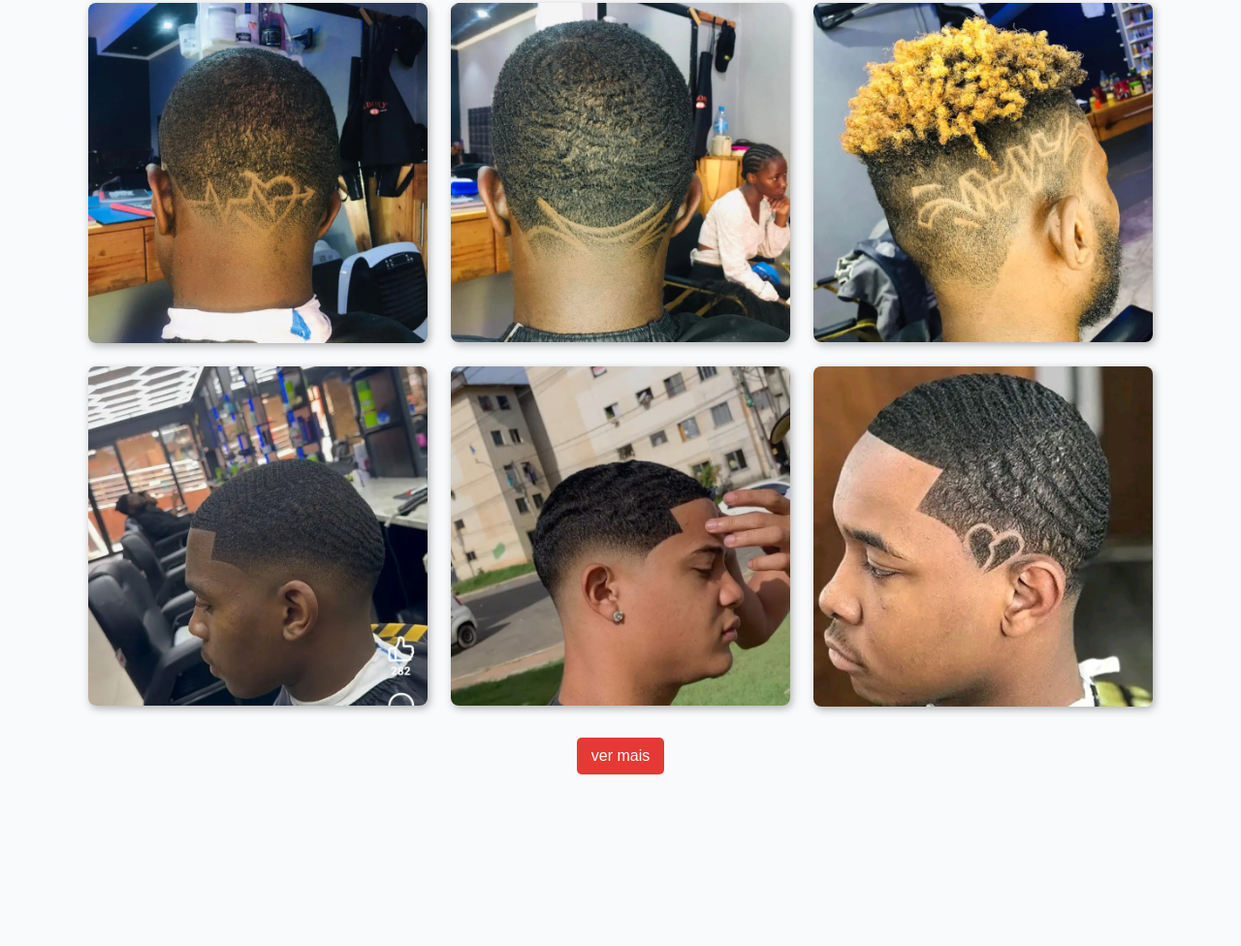
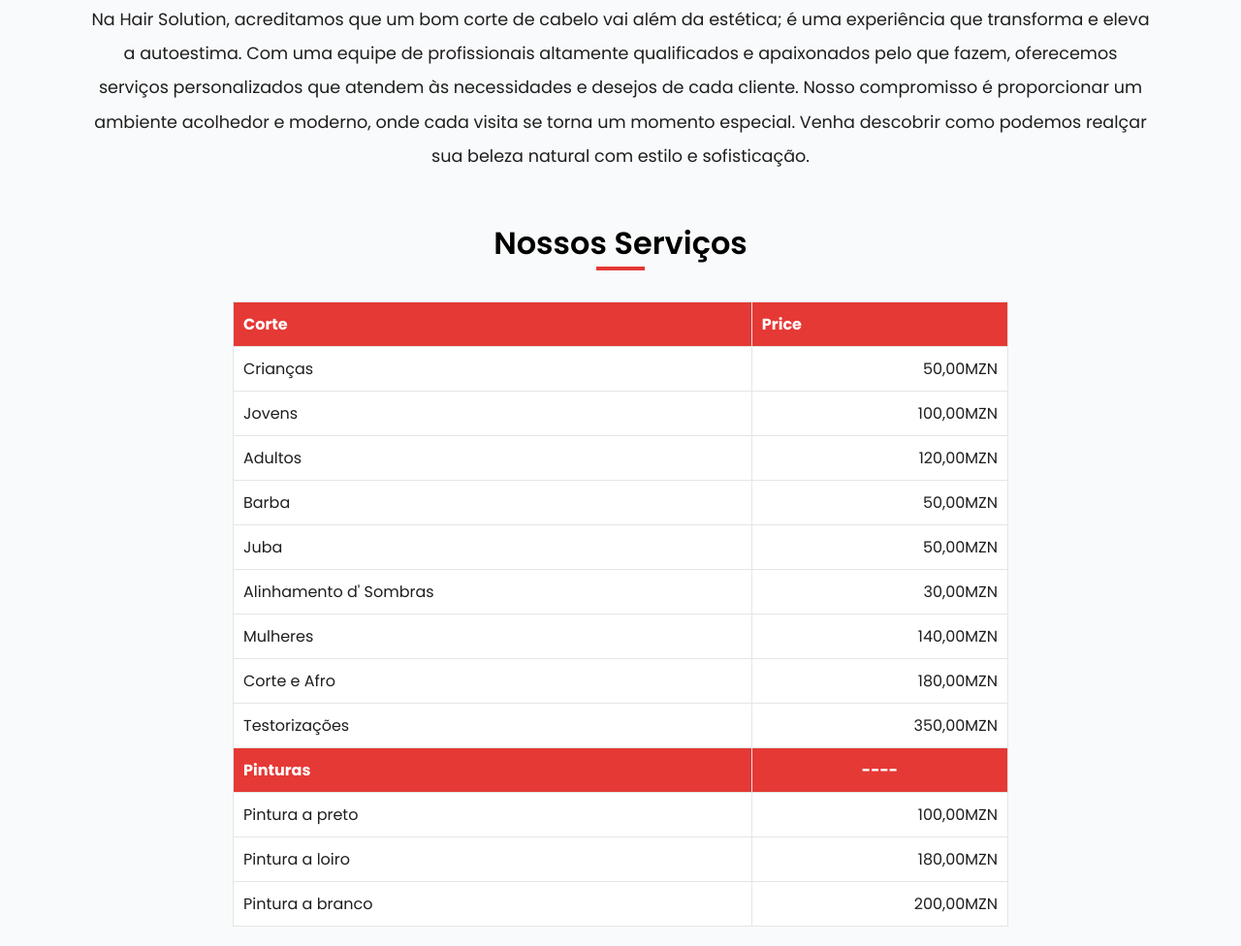
Before and after one commit to leximibellanga/salao-corte-cabelo, a plain HTML site: page index.html in a window 1280 px wide. Shown: the part 1124-2100 px from the top of the page at 97% size. Before the commit the page ends 1955 px from the top, so only its background shows below. Drawn offline with Linux system fonts and the light colour scheme.

Commit message:
actualizei o meu site

```diff
--- a/index.html
+++ b/index.html
@@ -32,7 +32,7 @@
         <i class='bx  bx-x' id="botao-fechar-menu"></i>
         <a href="index.html">inicio</a>
         <a href="#sobre">sobre</a>
-        <a href="#servicos">servicos</a>
+        <a href="#servicos">serviços</a>
         <a href="#portfolio">portfólio</a>
         <a href="#contacto">contacto</a>
       </nav>
@@ -58,10 +58,78 @@
       </p>
       <button class="botao-agendar">agendar <i class='bx bx-calendar'></i></button> <!--[1]-->
     </section>
+
     <!-- ======================= MAIN => SOBRE ======================= -->
-
+    <section class="sobre" id="sobre">
+      <div class="sobre-conteudo">
+        <h2 class="sobre-titulo">Sobre Nós</h2>
+        <p class="sobre-texto">
+          Na Hair Solution, acreditamos que um bom corte de cabelo vai além da estética; é uma experiência que transforma e eleva a autoestima. Com uma equipe de profissionais altamente qualificados e apaixonados pelo que fazem, oferecemos serviços personalizados que atendem às necessidades e desejos de cada cliente. Nosso compromisso é proporcionar um ambiente acolhedor e moderno, onde cada visita se torna um momento especial. Venha descobrir como podemos realçar sua beleza natural com estilo e sofisticação.
+        </p>
+      </div>
 
     <!-- ======================= MAIN => SERVICOS ======================= -->
+    <section class="servicos" id="servicos">
+      <h2 class="servicos-titulo">Nossos Serviços</h2>
+      <table>
+        <tr>
+          <th>Corte</th>
+          <th>Price</th>
+        </tr>
+        <tr>
+          <td>Crianças</td>
+          <td class="nr">50,00MZN</td>
+        </tr>
+        <tr>
+          <td>Jovens</td>
+          <td class="nr">100,00MZN</td>
+        </tr>
+        <tr>
+          <td>Adultos</td>
+          <td class="nr">120,00MZN</td>
+        </tr>
+        <tr>
+          <td>Barba</td>
+          <td class="nr">50,00MZN</td>
+        </tr>
+        <tr>
+          <td>Juba</td>
+          <td class="nr">50,00MZN</td>
+        </tr>
+        <tr>
+          <td>Alinhamento d' Sombras</td>
+          <td class="nr">30,00MZN</td>
+        </tr>
+        <tr>
+          <td>Mulheres</td>
+          <td class="nr">140,00MZN</td>
+        </tr>
+        <tr>
+          <td>Corte e Afro</td>
+          <td class="nr">180,00MZN</td>
+        </tr>
+        <tr>
+          <td>Testorizações</td>
+          <td class="nr">350,00MZN</td>
+        </tr>
+        <tr>
+          <th>Pinturas</th>
+          <th style="text-align: center;">----</th>
+        </tr>
+        <tr>
+          <td>Pintura a preto</td>
+          <td class="nr">100,00MZN</td>
+        </tr>
+        <tr>
+          <td>Pintura a loiro</td>
+          <td class="nr">180,00MZN</td>
+        </tr>
+        <tr>
+          <td>Pintura a branco</td>
+          <td class="nr">200,00MZN</td>
+        </tr>
+      </table>
+    </section>
 
 
     <!-- ======================= MAIN => PORTFOLIO ======================= -->
@@ -89,9 +157,6 @@
       </div>
     </section>
 
-
-
-
     <!-- ======================= AGENDAR ======================= -->
     <section class="agendar" id="agendar">
       <form action="#" method="post">
@@ -117,7 +182,6 @@
 
   </footer>
 
-
   <!-- ================ JAVASCRIPT ================ -->
   <script src="script.js"></script>
 </body>
```
